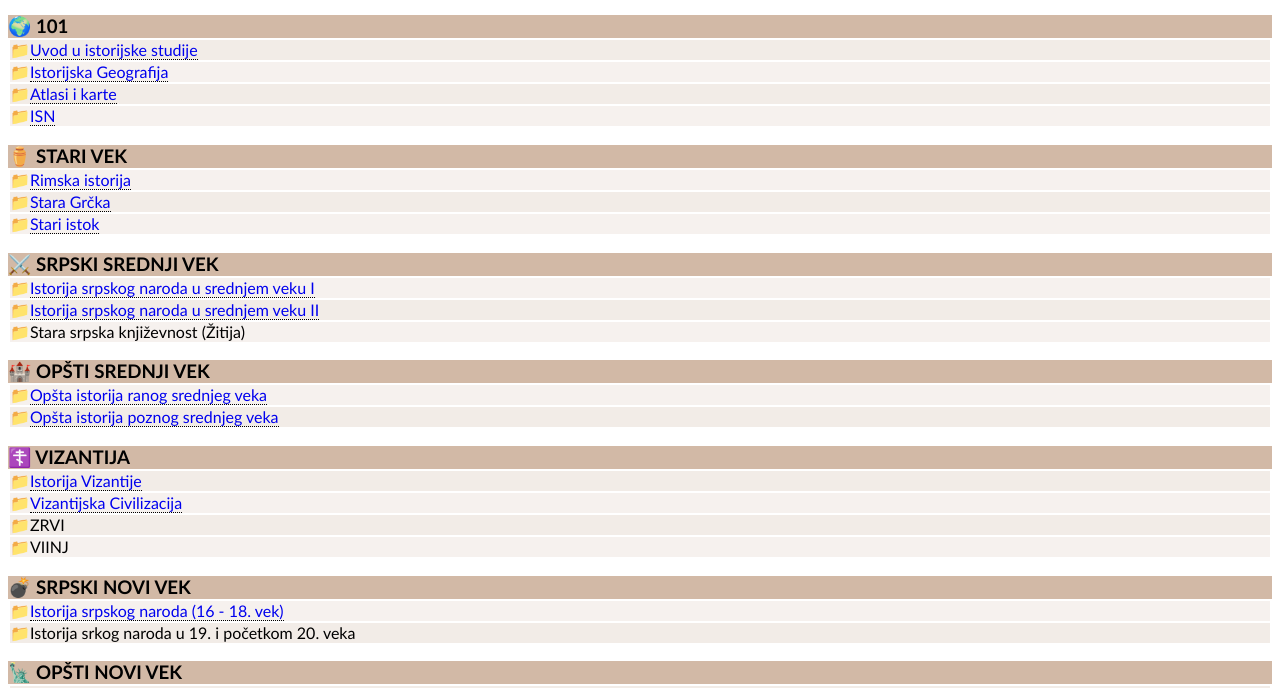
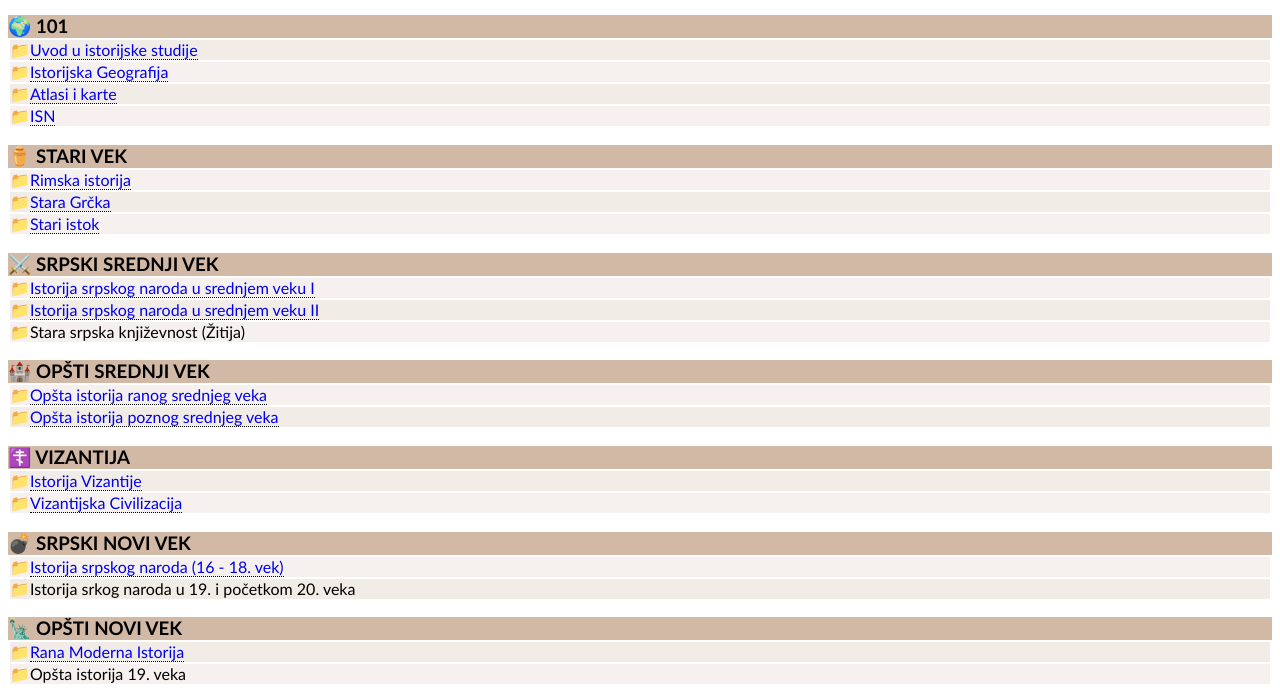
Before and after one commit to gira1804/istorija, a plain HTML site: page index.html in a window 1280 px wide. Shown: the part 92-780 px from the top of the page. Drawn offline with Linux system fonts and the light colour scheme.

Commit message:
Add files via upload

```diff
--- a/index.html
+++ b/index.html
@@ -51,8 +51,6 @@
 <h3>☦️ VIZANTIJA</h3>
 <p class='tpb'><a href="vizantija.html">Istorija Vizantije</a></p>
 <p class="tpb"><a href="civilizacija.html">Vizantijska Civilizacija</a></p>
-<p class="tpb">ZRVI</p>
-<p class="tpb">VIINJ </p>
 
 <h3>💣 SRPSKI NOVI VEK</h3>
 <p class='tpb'><a href="srbi16-18.html">Istorija srpskog naroda (16 - 18. vek)</a></p>
```
